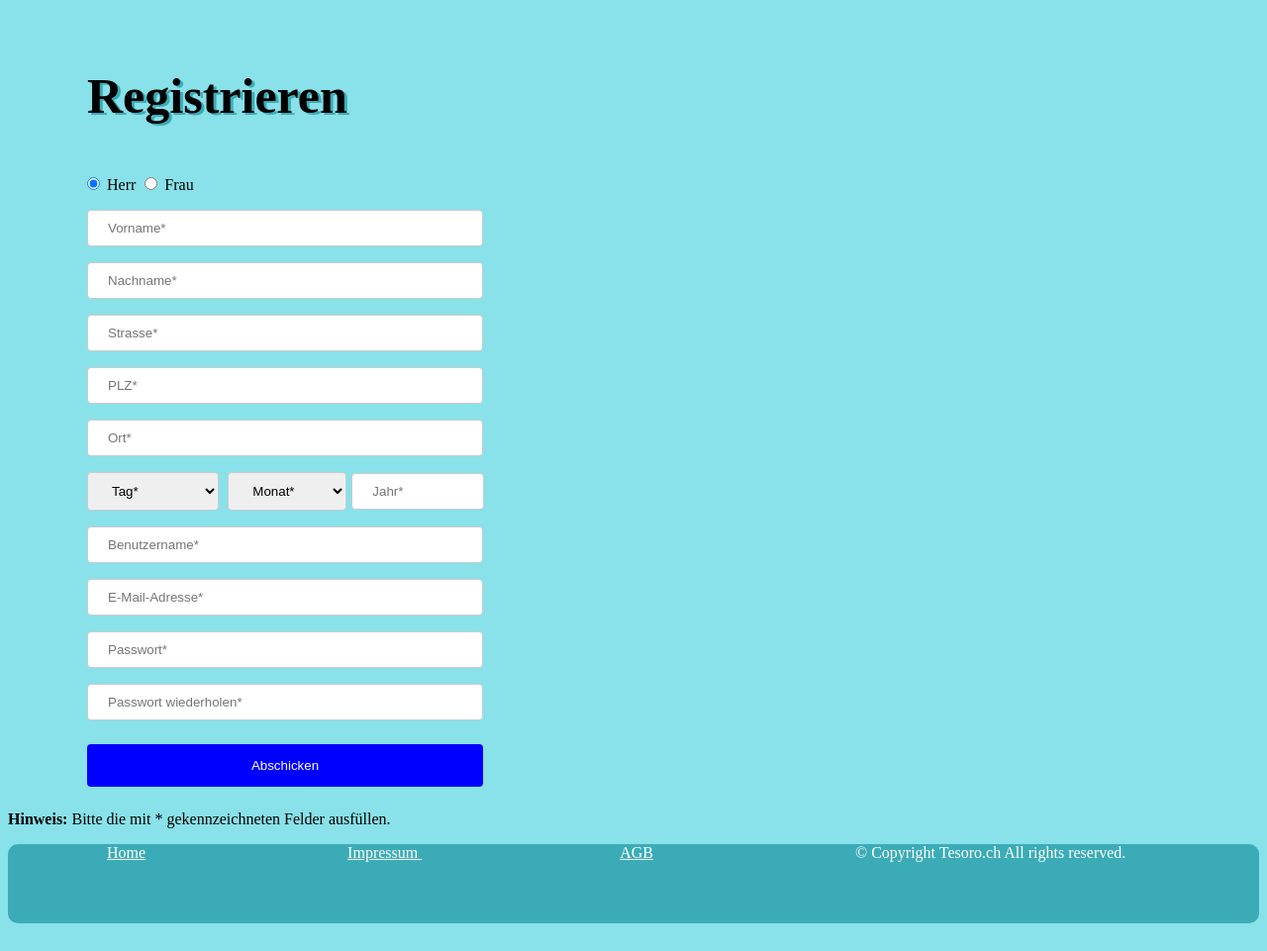
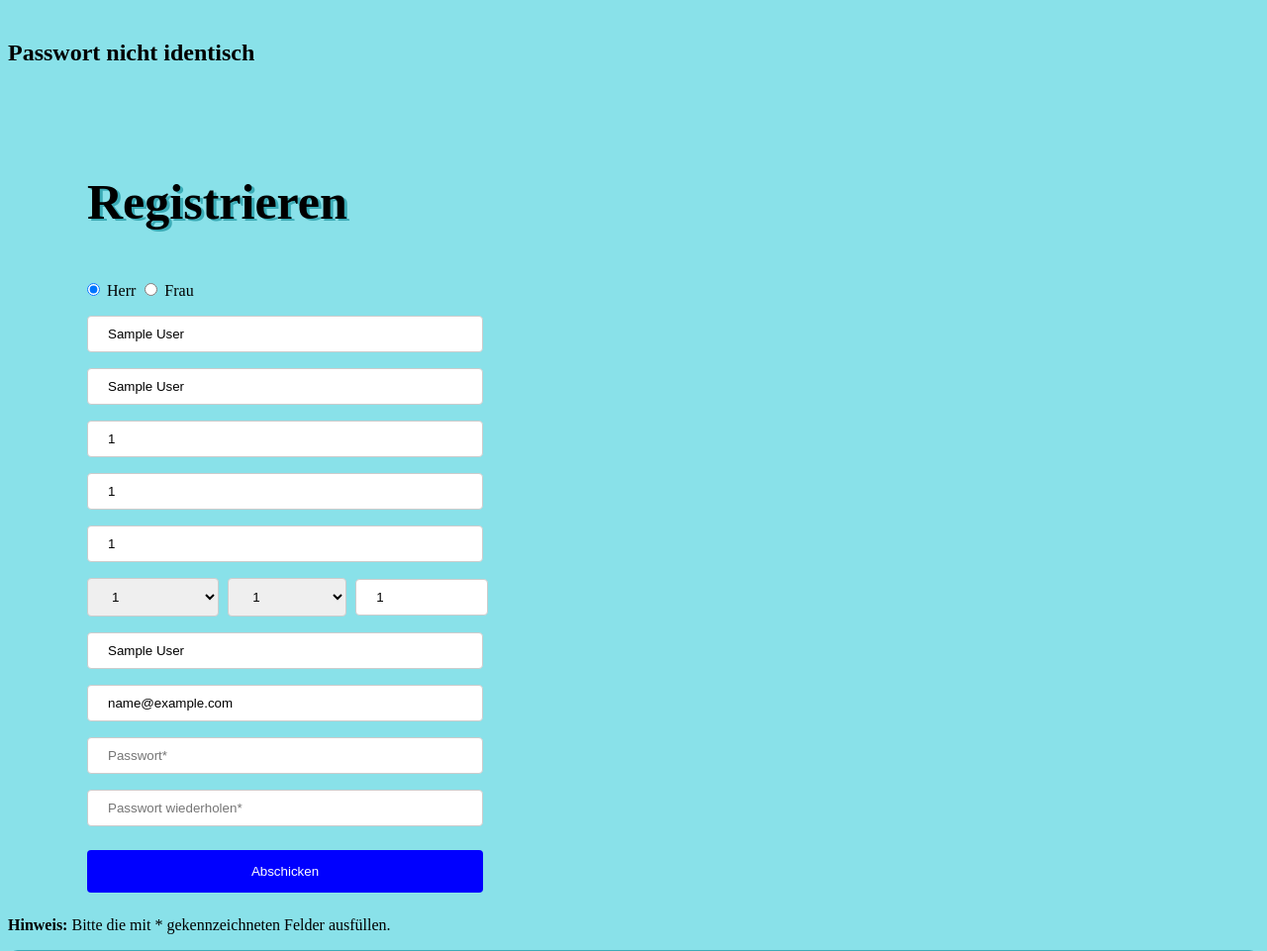
Before and after one commit to team-schule/Modul120, a PHP site: page /registrieren.php?fehlerpasswort=1 in a window 1280 px wide; the page is wider, and only the part inside the window is pictured. Shown: the part 208-1169 px from the top of that part at 99% size. Before the commit the page ends 1141 px from the top of that part, so only its background shows below. Run offline with PHP 8.4, Linux system fonts and the light colour scheme; the visitor is signed in with stand-in values (Sample User, id 1).

Commit message:
Registrieren angepasst. wen Benutername vergeben oder Passwort nicht übereinstimmt mit check Passwort wird ein Fehler angezeigt aber die korrekten Felder bereits wieder ausgefüllt

```diff
--- a/HTML/registrieren.php
+++ b/HTML/registrieren.php
@@ -1,4 +1,5 @@
 <?php
+session_start();
 ob_start();
 require_once("db.inc.php");
 verbindung_mysql("Modul120");
@@ -8,7 +9,8 @@ include("header.html");
   input[type=password],
   input[type=email],
   input[type=number],
-  input[type=text], select {
+  input[type=text], select
+  {
     width: 400px;
     padding: 10px 20px;
     margin-left: 80px;
@@ -17,7 +19,8 @@ include("header.html");
     border-radius: 4px;
     box-sizing: border-box;
   }
-select[name=monat]{
+  select[name=monat]
+  {
     width: 120px;
     padding: 10px 20px;
     margin-left: 5px;
@@ -26,7 +29,8 @@ select[name=monat]{
     border-radius: 4px;
     box-sizing: border-box;
   }
-input[name=jahr]{
+  input[name=jahr]
+  {
     width: 120px;
     padding: 10px 20px;
     margin-left: 5px;
@@ -35,9 +39,8 @@ input[name=jahr]{
     border-radius: 4px;
     box-sizing: border-box;
   }
-
-
-input[type=submit] {
+  input[type=submit]
+  {
     width: 30em;
     background-color: blue;
     color: white;
@@ -48,18 +51,20 @@ input[type=submit] {
     border-radius: 4px;
     cursor: pointer;
   }
-
-input[type=submit]:hover {
+  input[type=submit]:hover
+  {
     background-color: #45a049;
   }
-h5{
+  h5
+  {
     font-size: 150%;
   }
-    #login {
+  #login
+  {
     display: none;
   }
-
-    .log {
+  .log
+  {
     display: none;
   }
 
@@ -69,79 +74,122 @@ h5{
 <?php
   if (isset ($_REQUEST["fehlerbenutzer"]))
   {
-  echo "<h5>Benutzername schon vergeben !</h5>";
+    $benutzername = $_SESSION["benutzername"];
+    echo "<h5 style='margin-left:20px'>Der Benutzername <b style='color:red'>$benutzername</b> ist schon vergeben !</h5>";
+    $vorname = $_SESSION['vorname'];
+    $nachname = $_SESSION['nachname'];
+    $strasse = $_SESSION['strasse'];
+    $plz = $_SESSION['plz'];
+    $ort = $_SESSION['ort'];
+    $tag = $_SESSION['tag'];
+    $monat = $_SESSION['monat'];
+    $jahr = $_SESSION['jahr'];
+    $benutzername = "";
+    $password = $_SESSION['password'];
+    $passwordCheck = $_SESSION['passwordCheck'];
+    $email = $_SESSION['email'];
+  }
+  elseif (isset($_REQUEST["fehlerpasswort"]))
+  {
+    echo "<h5>Passwort nicht identisch</h5>";
+    $vorname = $_SESSION['vorname'];
+    $nachname = $_SESSION['nachname'];
+    $strasse = $_SESSION['strasse'];
+    $plz = $_SESSION['plz'];
+    $ort = $_SESSION['ort'];
+    $tag = $_SESSION['tag'];
+    $monat = $_SESSION['monat'];
+    $jahr = $_SESSION['jahr'];
+    $benutzername = $_SESSION["benutzername"];
+    $email = $_SESSION['email'];
+    $password = "";
+    $passwordCheck = "";
+  }
+  else
+  {
+    $vorname = "";
+    $nachname = "";
+    $strasse = "";
+    $plz = "";
+    $ort = "";
+    $tag = "Tag*";
+    $monat = "Monat*";
+    $jahr = "";
+    $benutzername = "";
+    $password = "";
+    $passwordCheck = "";
+    $email = "";
   }
   echo "<br>";
-
   echo "
     <div>
       <h3>Registrieren</h3>
         <form action='registrieren.php' method='post'>
-
           <p><input type='radio' name='geschlecht' checked style='margin-left: 80px'> Herr
           <input type='radio' name='geschlecht'> Frau </p>
-    <p><input type='text' name='vorname' placeholder='Vorname*'pattern='[a-zA-Z]{3,}' title='Es sind nur Buchstaben erlaubt,keine Leerzeichen' required> </p>
-    <p><input type='text' name='nachname' placeholder='Nachname*' pattern='[a-zA-Z]{3,}' title='Es sind nur Buchstaben erlaubt,keine Leerzeichen' required> </p>
-    <p> <input type='text' name='strasse' placeholder='Strasse*' required > </p>
-    <p> <input type='number' name='plz'  min='1000' max='9658' placeholder='PLZ*' required> </p>
-    <p> <input type='text' name='ort' placeholder='Ort*'required> </p>
-    <p> <select name='tag' required style='width:10em'>
-          <option disabled selected hidden>Tag*</option>
-          <option>1</option>
-          <option>2</option>
-          <option>3</option>
-          <option>4</option>
-          <option>5</option>
-          <option>6</option>
-          <option>7</option>
-          <option>8</option>
-          <option>9</option>
-          <option>10</option>
-          <option>11</option>
-          <option>12</option>
-          <option>13</option>
-          <option>14</option>
-          <option>15</option>
-          <option>16</option>
-          <option>17</option>
-          <option>18</option>
-          <option>19</option>
-          <option>20</option>
-          <option>21</option>
-          <option>22</option>
-          <option>23</option>
-          <option>24</option>
-          <option>25</option>
-          <option>26</option>
-          <option>27</option>
-          <option>28</option>
-          <option>29</option>
-          <option>30</option>
+          <p><input type='text' name='vorname' placeholder='Vorname*'pattern='[a-zA-Z]{3,}'
+              title='Es sind nur Buchstaben erlaubt,keine Leerzeichen' required value='$vorname'>
+          </p>
+          <p><input type='text' name='nachname' placeholder='Nachname*' pattern='[a-zA-Z]{3,}'
+              title='Es sind nur Buchstaben erlaubt,keine Leerzeichen' required value='$nachname'>
+          </p>
+          <p> <input type='text' name='strasse' placeholder='Strasse*' required value='$strasse'>
+          </p>
+          <p> <input type='number' name='plz'  min='1000' max='9658' placeholder='PLZ*' required value='$plz'>
+          </p>
+          <p> <input type='text' name='ort' placeholder='Ort*'required value='$ort'>
+          </p>
+          <p> <select name='tag' required style='width:10em'>";
+          if (isset($_REQUEST["fehlerbenutzer"]) || ($_REQUEST["fehlerpasswort"]))
+          {
+            echo "<option>$tag</option>";
+          }
+          else
+          {
+            echo "<option disabled selected hidden>$tag</option>";
+          }
+          echo "
+            <option>1</option> <option>2</option> <option>3</option>
+            <option>4</option> <option>5</option> <option>6</option>
+            <option>7</option> <option>8</option> <option>9</option>
+            <option>10</option> <option>11</option> <option>12</option>
+            <option>13</option> <option>14</option> <option>15</option>
+            <option>16</option> <option>17</option> <option>18</option>
+            <option>19</option> <option>20</option> <option>21</option>
+            <option>22</option> <option>23</option> <option>24</option>
+            <option>25</option> <option>26</option> <option>27</option>
+            <option>28</option> <option>29</option> <option>30</option>
             <option>31</option>
             </select>
-        <select name='monat' required>
-          <option disabled selected hidden>Monat*</option>
-          <option>Januar</option>
-          <option>Februar</option>
-          <option>März</option>
-          <option>April</option>
-          <option>Mai</option>
-          <option>Juni</option>
-          <option>Juli</option>
-          <option>August</option>
-          <option>September</option>
-          <option>Oktober</option>
-          <option>November</option>
-          <option>Dezember</option>
-        <input type='number' name='jahr' min='1900' max='2019' placeholder='Jahr*' style='width:10em'>
-
-
-    <p> <input type='text' name='benutzername' placeholder='Benutzername*' pattern='[a-zA-Z0-9]{3,}' title='Es sind nur Buchstaben und Zahlen' required size='30'> </p>
-    <p> <input type='email' name='email' placeholder='E-Mail-Adresse*' pattern='[a-z0-9._%+-]+@[a-z0-9.-]+\.[a-z]{2,}$' required size='30'> </p>
-    <p> <input type='password' name='password' placeholder='Passwort*' pattern='[a-zA-Z0-9+*%&?!@#]{3,}' title='Es sind nur Buchstaben,Zahlen und Sonderzeigen erlaubt' required size='30'> </p>
-      <p> <input type='password' name='password' placeholder='Passwort wiederholen*' pattern='[a-zA-Z0-9+*%&?!@#]{3,}' title='Es sind nur Buchstaben,Zahlen und Sonderzeigen erlaubt' required size='30'> </p>
+          <select name='monat' required>";
+          if (isset($_REQUEST["fehlerbenutzer"]) || ($_REQUEST["fehlerpasswort"]))
+          {
+            echo "<option>$monat</option>";
+          }
+          else
+          {
+            echo "<option disabled selected hidden>$monat</option>";
+          }
+          echo "
+            <option>Januar</option> <option>Februar</option> <option>März</option>
+            <option>April</option> <option>Mai</option> <option>Juni</option>
+            <option>Juli</option> <option>August</option> <option>September</option>
+            <option>Oktober</option> <option>November</option> <option>Dezember</option>
+          </select>
+          <input type='number' name='jahr' min='1900' max='2019' placeholder='Jahr*' style='width:10em' value='$jahr'>
+          <p><input type='text' name='benutzername' value='$benutzername' placeholder='Benutzername*' pattern='[a-zA-Z0-9]{3,}'
+                title='Es sind nur Buchstaben und Zahlen' required size='30'>
+          </p>
+          <p><input type='email' name='email' value='$email' placeholder='E-Mail-Adresse*'
+                pattern='[a-z0-9._%+-]+@[a-z0-9.-]+\.[a-z]{2,}$' required size='30'>
+          </p>
+          <p><input type='password' name='password' value='$password' placeholder='Passwort*' pattern='[a-zA-Z0-9+*%&?!@#]{3,}'
+                title='Es sind nur Buchstaben,Zahlen und Sonderzeigen erlaubt' required size='30'>
+          </p>
+          <p><input type='password' name='passwordCheck' value='$passwordCheck' placeholder='Passwort wiederholen*' pattern='[a-zA-Z0-9+*%&?!@#]{3,}'
+                title='Es sind nur Buchstaben,Zahlen und Sonderzeigen erlaubt' required size='30'>
+          </p>
           <p> <input type='submit' name='add' value='Abschicken'></p>
-
         </form>";
         echo "<p><b>Hinweis:</b> Bitte die mit * gekennzeichneten Felder ausfüllen.</p> </div>";
 
@@ -149,40 +197,46 @@ echo "<p><b>Hinweis:</b> Bitte die mit * gekennzeichneten Felder ausfüllen.</p>
         if(isset($_POST['add']))
         {
           $benutzername = $_REQUEST["benutzername"];
+          $_SESSION['vorname'] = $_POST["vorname"];
+          $_SESSION['nachname'] = $_POST["nachname"];
+          $_SESSION['strasse'] = $_POST["strasse"];
+          $_SESSION['plz'] = $_POST["plz"];
+          $_SESSION['ort'] = $_POST["ort"];
+          $_SESSION['tag'] = $_POST["tag"];
+          $_SESSION['monat'] = $_POST["monat"];
+          $_SESSION['jahr'] = $_POST["jahr"];
+          $_SESSION['benutzername'] = $_POST["benutzername"];
+          $_SESSION['password'] = $_POST["password"];
+          $_SESSION['passwordCheck'] = $_POST["passwordCheck"];
+          $_SESSION['email'] = $_POST["email"];
+
           $sql3 = "SELECT * from users where BENUTZERNAME = '$benutzername'";
           $result3 = mysql_query ($sql3);
 
           if (mysql_num_rows ($result3) > 0)
           {
-          echo "<script>alert('Benutzername bereits vergeben');</script>";
-
-      //header ("Location: registrieren.php?fehlerbenutzer");
+            header ("Location: registrieren.php?fehlerbenutzer");
           }
-      else {
-
-
-
-
+          elseif ($_SESSION["password"] != $_SESSION[passwordCheck])
+          {
+            header ("Location: registrieren.php?fehlerpasswort");
+          }
+          else
+          {
             $timestamp = time();
             $datum = date("y.m.d", $timestamp);
-          $eintrag = "INSERT INTO users (VORNAME, NACHNAME, EMAIL, MOBILE, ERFASST_AM, LETZTE_AKTIVITAT, TOTAL_INSERATE,TOTAL_AUSGABEN, TOTAL_ERTRAG, BENUTZERNAME, PASSWORT)
-          			         VALUES ('$_POST[vorname]', '$_POST[nachname]', '$_POST[email]', '000 000 00 00','$datum', '$datum', '0', '0.00', '0.00', '$_POST[benutzername]', '$_POST[password]')";
-
-
-
-
+            $eintrag = "INSERT INTO users (VORNAME, NACHNAME, EMAIL, MOBILE, ERFASST_AM, LETZTE_AKTIVITAT,
+                          TOTAL_INSERATE,TOTAL_AUSGABEN, TOTAL_ERTRAG, BENUTZERNAME, PASSWORT)
+          			         VALUES ('$_POST[vorname]', '$_POST[nachname]', '$_POST[email]', '000 000 00 00','$datum', '$datum',
+                           '0', '0.00', '0.00', '$_POST[benutzername]', '$_POST[password]')";
             $result = mysql_query($eintrag);
           	if ($result > 0)
           	{
-                  //  header ("Location: index.php");
             }
           	else
           	{
           		echo "Error <br>";
           	}
-
-
-
             $sql = "SELECT ".
             "USER_ID ".
                 "FROM ".
@@ -199,30 +253,25 @@ if(isset($_POST['add']))
               $plz = $_POST["plz"];
               $ort = $_POST["ort"];
 
-                        $eintrag2 =          "INSERT INTO adressen (USER_ID, ADRESSTYP_ID, STRASSE, PLZ, ORT)
+              $eintrag2 = "INSERT INTO adressen (USER_ID, ADRESSTYP_ID, STRASSE, PLZ, ORT)
                             VALUES ('$userid', '1', '$strasse', '$plz', '$ort')";
 
               $result2 = mysql_query($eintrag2);
               if ($result2 > 0)
               {
-
                 header ("Location: loginnachregistr.php");
               }
               else
               {
                 echo "Error <br>";
               }
-
+              ob_start ();
+              session_start ();
+              session_unset ();
+              session_destroy ();
+              ob_end_flush ();
             }
-
           }
-
-
-
-
-
-
-
   mysql_close($verbindung);
   include("footer.html");
 ?>
```
Lines whose indentation alone changed are shown as unchanged.
